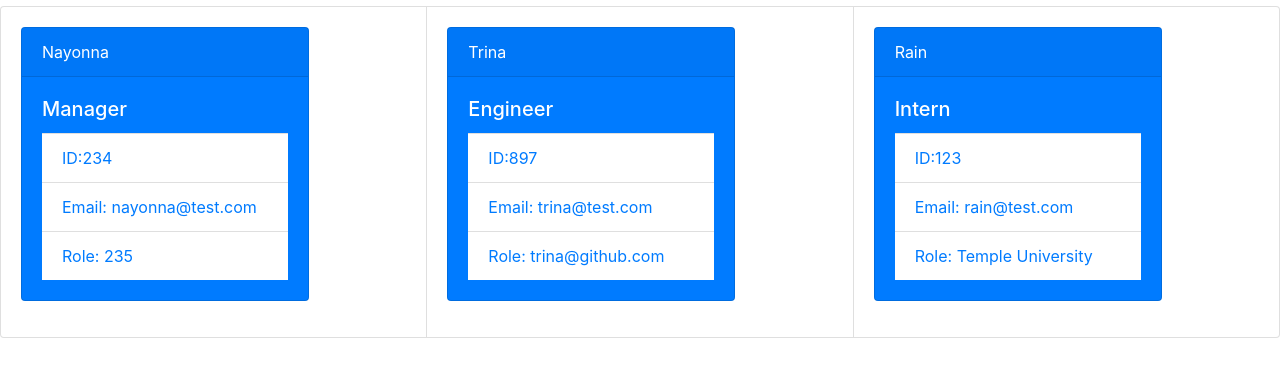
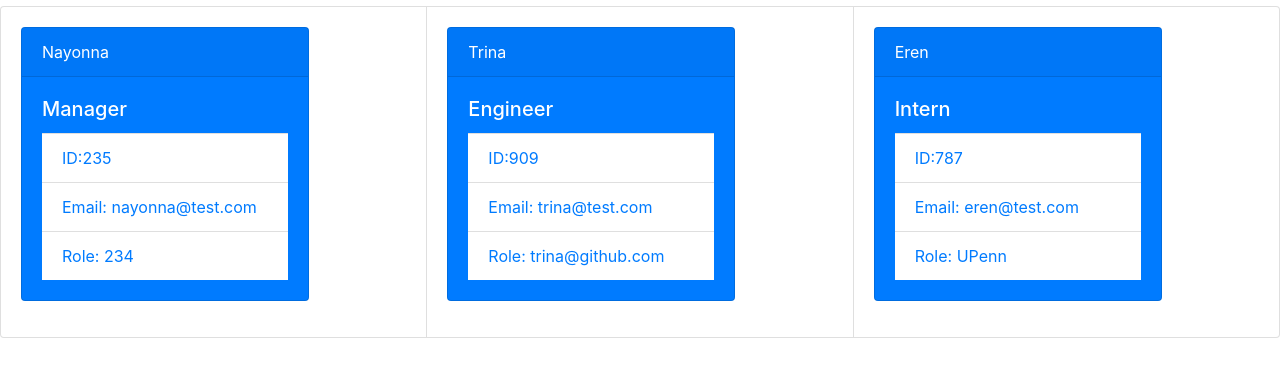
Before and after one commit to nayonnapurnell/Team-Profile-Generator-NodeJS, a website: page main/index.html in a window 1280 px wide. Shown: the part 50-426 px from the top of the page. Drawn offline with nearby package versions, Linux system fonts and the light colour scheme.

```diff
--- a/main/index.html
+++ b/main/index.html
@@ -18,9 +18,9 @@
         <div class="card-body text-primary">
         <h5 class="card-title text-white">Manager</h5>
         <ul class="list-group list-group-flush">
-        <li class="list-group-item id">ID:234</li>
+        <li class="list-group-item id">ID:235</li>
         <li class="list-group-item email">Email: nayonna@test.com</li>
-        <li class="list-group-item role">Role: 235</li>
+        <li class="list-group-item role">Role: 234</li>
         </ul>
         </div>
         </div>
@@ -33,7 +33,7 @@
         <div class="card-body text-primary">
         <h5 class="card-title text-white">Engineer</h5>
         <ul class="list-group list-group-flush">
-        <li class="list-group-item id">ID:897</li>
+        <li class="list-group-item id">ID:909</li>
         <li class="list-group-item email">Email: trina@test.com</li>
         <li class="list-group-item role">Role: trina@github.com</li>
         </ul>
@@ -45,13 +45,13 @@
         <div class="card">
         <div class="card-body">
         <div class="card text-white bg-primary mb-3" style="max-width: 18rem;">
-        <div class="card-header name">Rain</div>
+        <div class="card-header name">Eren</div>
         <div class="card-body text-primary">
         <h5 class="card-title text-white">Intern</h5>
         <ul class="list-group list-group-flush">
-        <li class="list-group-item id">ID:123</li>
-        <li class="list-group-item email">Email: rain@test.com</li>
-        <li class="list-group-item role">Role: Temple University</li>
+        <li class="list-group-item id">ID:787</li>
+        <li class="list-group-item email">Email: eren@test.com</li>
+        <li class="list-group-item role">Role: UPenn</li>
         </ul>
         </div>
         </div>
```
Also changed, not shown: README.md, main/assets/images/cardProfileScreenshot.png (added), main/assets/images/videoWalkthrough.gif (added), 4 other files.
